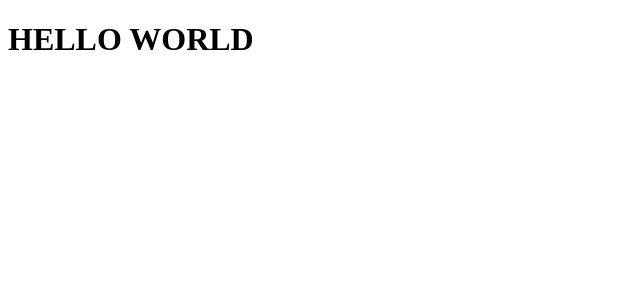
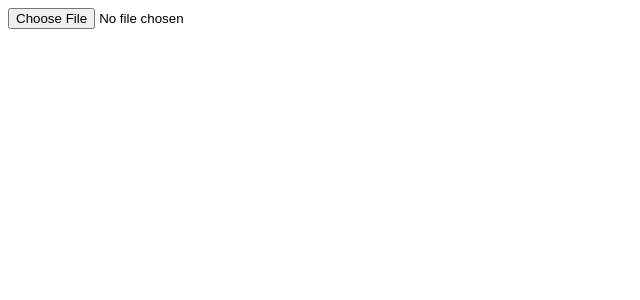
Before and after one commit to Rama-Qandeel/gallery-website, a React (Create React App) app in the folder front-end/: page / in a window 1280 px wide. Shown: the top 300 px of the page, without its empty margins (0-640 px from the left). Built offline with nearby package versions, Linux system fonts and the light colour scheme; the HTML template or start-up script is replaced by a standard one.

Commit message:
create component upload and handle the error

```diff
--- a/front-end/src/components/Upload.js
+++ b/front-end/src/components/Upload.js
@@ -1,10 +1,33 @@
-import React, { Component } from 'react';
+import React, { useState  } from 'react';
 
 
 const Upload = () => {
-    return (
+  const [file, setFile] = useState(null);
+  const [error, setError] = useState(null);
+
+  const types = ['image/png', 'image/jpeg'];
+
+  const handleChange = (e) => {
+    let selected = e.target.files[0];
+
+    if (selected && types.includes(selected.type)) {
+      setFile(selected);
+      setError('');
+    } else {
+      setFile(null);
+      setError('Please select an image file (png or jpg)');
+    }
+  };
+
+
+
+  return (
       <div>
-        <h1>HELLO WORLD</h1>
+        <form>
+        <input type="file" onChange={handleChange} />
+      <div >{ error }</div>
+      <div>{file?(<p>{file.name}</p>):(null)}</div>
+        </form>
       </div>
     );
   };
```
